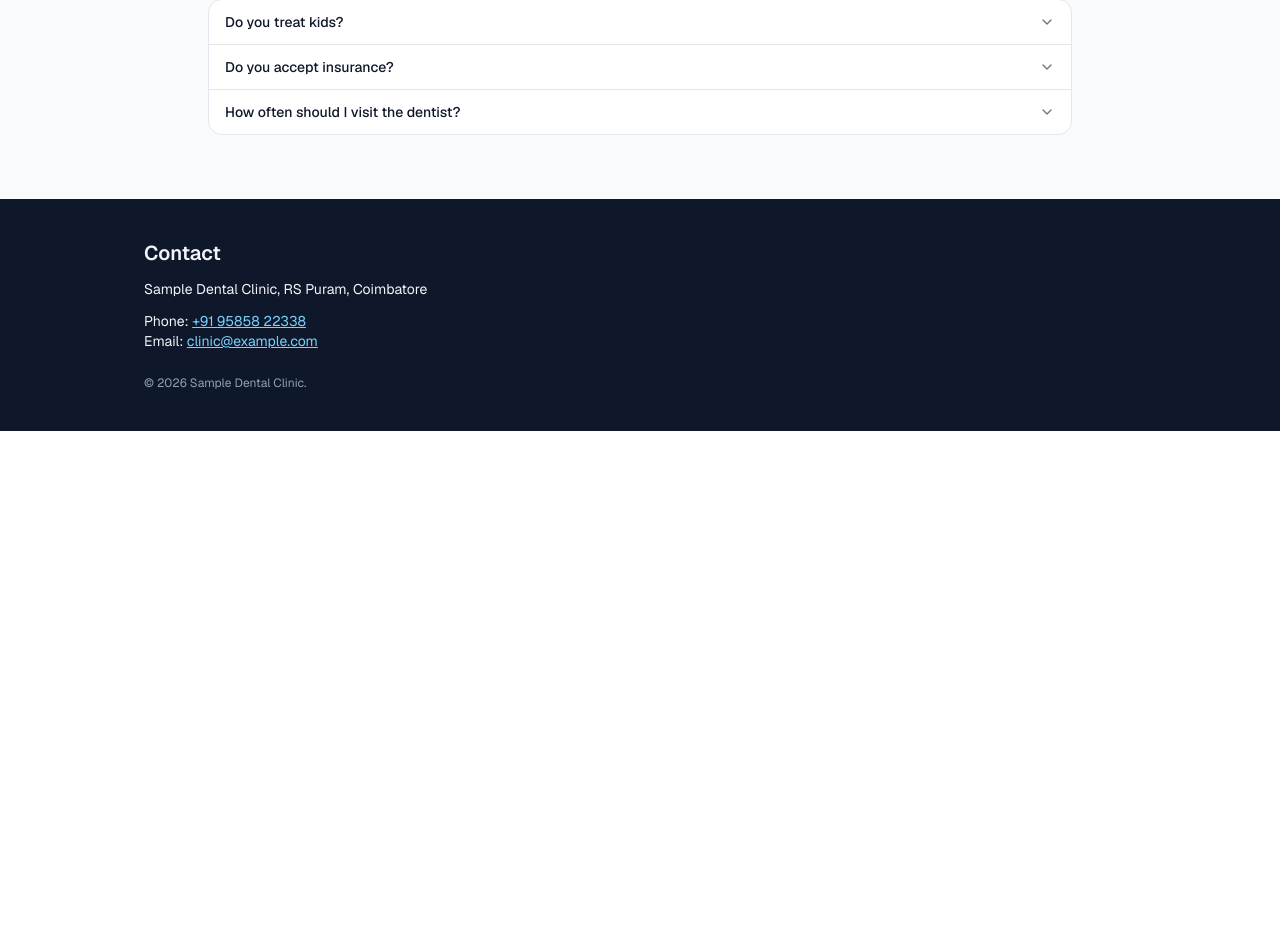
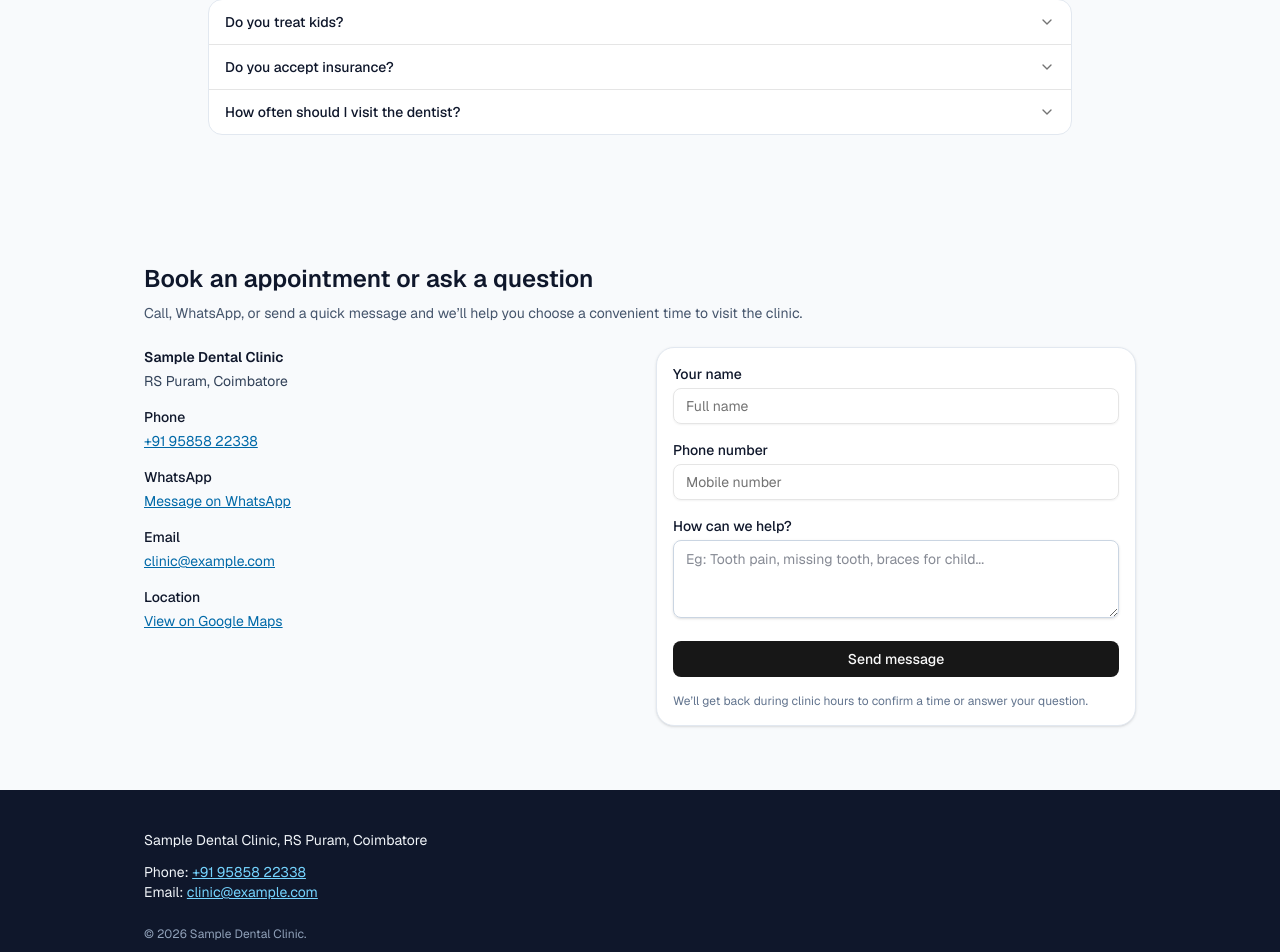
Before and after one commit to fooorrrceee/rr-dental-flip, a Next.js app in the folder landing-course/: page / in a window 1280 px wide. Shown: the part 2758-3710 px from the top of the page. Before the commit the page ends 3189 px from the top, so only its background shows below. Built offline with nearby package versions, Linux system fonts and the light colour scheme.

Commit message:
add ContactSection to app/page.tsx

```diff
--- a/landing-course/app/components/ContactFooter.tsx
+++ b/landing-course/app/components/ContactFooter.tsx
@@ -1,15 +1,8 @@
 export function ContactFooter() {
   return (
-    <footer
-      id="contact"
-      className="bg-slate-900 py-10 text-slate-100 scroll-mt-16"
-      aria-labelledby="contact-heading"
-    >
+    <footer className="bg-slate-900 py-10 text-slate-100">
       <div className="mx-auto max-w-5xl px-4">
-        <h2 id="contact-heading" className="text-xl font-semibold">
-          Contact
-        </h2>
-        <p className="mt-3 text-sm">
+        <p className="text-sm">
           Sample Dental Clinic, RS Puram, Coimbatore
         </p>
         <p className="mt-3 text-sm">
--- /dev/null
+++ b/landing-course/app/components/ContactSection.tsx
@@ -0,0 +1,137 @@
+import { Input } from "@/components/ui/input";
+import { Button } from "@/components/ui/button";
+
+export function ContactSection() {
+  return (
+    <section
+      id="contact"
+      className="bg-slate-50 py-12 sm:py-16 scroll-mt-16"
+      aria-labelledby="contact-heading"
+    >
+      <div className="mx-auto max-w-5xl px-4">
+        <h2
+          id="contact-heading"
+          className="text-2xl font-semibold text-slate-900"
+        >
+          Book an appointment or ask a question
+        </h2>
+
+        <p className="mt-2 text-sm text-slate-600">
+          Call, WhatsApp, or send a quick message and we’ll help you choose a convenient time to visit the clinic.
+        </p>
+
+        <div className="mt-6 grid gap-8 md:grid-cols-2">
+          {/* Left: contact details */}
+          <div className="space-y-4 text-sm text-slate-700">
+            <div>
+              <p className="font-semibold text-slate-900">
+                Sample Dental Clinic
+              </p>
+              <p className="mt-1">
+                RS Puram, Coimbatore
+              </p>
+            </div>
+
+            <div>
+              <p className="font-medium text-slate-900">Phone</p>
+              <a
+                href="tel:+919585822338"
+                className="mt-1 inline-block text-sky-700 underline"
+              >
+                +91 95858 22338
+              </a>
+            </div>
+
+            <div>
+              <p className="font-medium text-slate-900">WhatsApp</p>
+              <a
+                href="https://wa.me/919585822338"
+                className="mt-1 inline-block text-sky-700 underline"
+              >
+                Message on WhatsApp
+              </a>
+            </div>
+
+            <div>
+              <p className="font-medium text-slate-900">Email</p>
+              <a
+                href="mailto:clinic@example.com"
+                className="mt-1 inline-block text-sky-700 underline"
+              >
+                clinic@example.com
+              </a>
+            </div>
+
+            <div>
+              <p className="font-medium text-slate-900">Location</p>
+              <a
+                href="https://maps.google.com"
+                className="mt-1 inline-block text-sky-700 underline"
+              >
+                View on Google Maps
+              </a>
+            </div>
+          </div>
+
+          {/* Right: simple enquiry form (template only for now) */}
+          <div className="rounded-2xl border border-slate-200 bg-white p-4 shadow-sm">
+            <form className="space-y-4">
+              <div>
+                <label
+                  htmlFor="name"
+                  className="block text-sm font-medium text-slate-900"
+                >
+                  Your name
+                </label>
+                <Input
+                  id="name"
+                  type="text"
+                  placeholder="Full name"
+                  className="mt-1"
+                />
+              </div>
+
+              <div>
+                <label
+                  htmlFor="phone"
+                  className="block text-sm font-medium text-slate-900"
+                >
+                  Phone number
+                </label>
+                <Input
+                  id="phone"
+                  type="tel"
+                  placeholder="Mobile number"
+                  className="mt-1"
+                />
+              </div>
+
+              <div>
+                <label
+                  htmlFor="message"
+                  className="block text-sm font-medium text-slate-900"
+                >
+                  How can we help?
+                </label>
+                <textarea
+                  id="message"
+                  rows={3}
+                  className="mt-1 w-full rounded-md border border-slate-300 px-3 py-2 text-sm text-slate-900 shadow-sm focus:outline-none focus:ring-2 focus:ring-sky-500"
+                  placeholder="Eg: Tooth pain, missing tooth, braces for child..."
+                />
+              </div>
+
+              <Button type="submit" className="w-full">
+                Send message
+              </Button>
+
+              <p className="text-xs text-slate-500">
+                We’ll get back during clinic hours to confirm a time or answer your question.
+              </p>
+            </form>
+          </div>
+        </div>
+      </div>
+    </section>
+  );
+}
--- a/landing-course/app/page.tsx
+++ b/landing-course/app/page.tsx
@@ -6,6 +6,7 @@ import { ContactFooter } from "./components/ContactFooter";
 import { FaqSection } from "./components/FaqSection";
 import { DentistSection } from "./components/DentistSection";
 import { ProofSection } from "./components/ProofSection";
+import {ContactSection} from "./components/ContactSection";
 
 
 
@@ -23,6 +24,7 @@ export default function Home() {
         <DentistSection />
 
         <FaqSection />
+        <ContactSection />
       </main>
       <ContactFooter />
     </div>
--- /dev/null
+++ b/landing-course/components/ui/input.tsx
@@ -0,0 +1,21 @@
+import * as React from "react"
+
+import { cn } from "@/lib/utils"
+
+function Input({ className, type, ...props }: React.ComponentProps<"input">) {
+  return (
+    <input
+      type={type}
+      data-slot="input"
+      className={cn(
+        "file:text-foreground placeholder:text-muted-foreground selection:bg-primary selection:text-primary-foreground dark:bg-input/30 border-input h-9 w-full min-w-0 rounded-md border bg-transparent px-3 py-1 text-base shadow-xs transition-[color,box-shadow] outline-none file:inline-flex file:h-7 file:border-0 file:bg-transparent file:text-sm file:font-medium disabled:pointer-events-none disabled:cursor-not-allowed disabled:opacity-50 md:text-sm",
+        "focus-visible:border-ring focus-visible:ring-ring/50 focus-visible:ring-[3px]",
+        "aria-invalid:ring-destructive/20 dark:aria-invalid:ring-destructive/40 aria-invalid:border-destructive",
+        className
+      )}
+      {...props}
+    />
+  )
+}
+
+export { Input }
```
